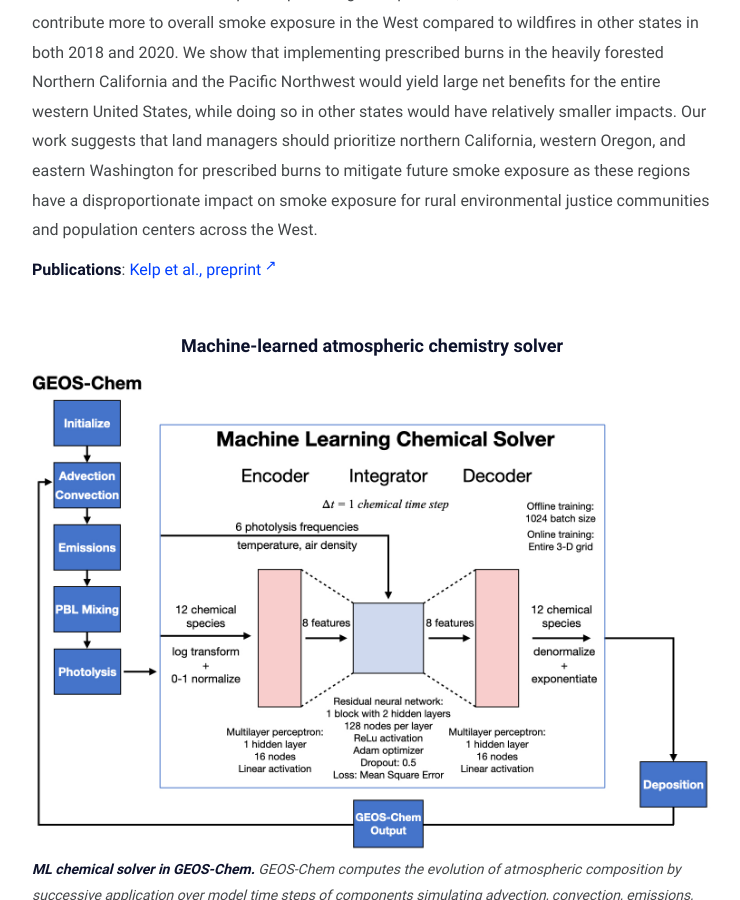
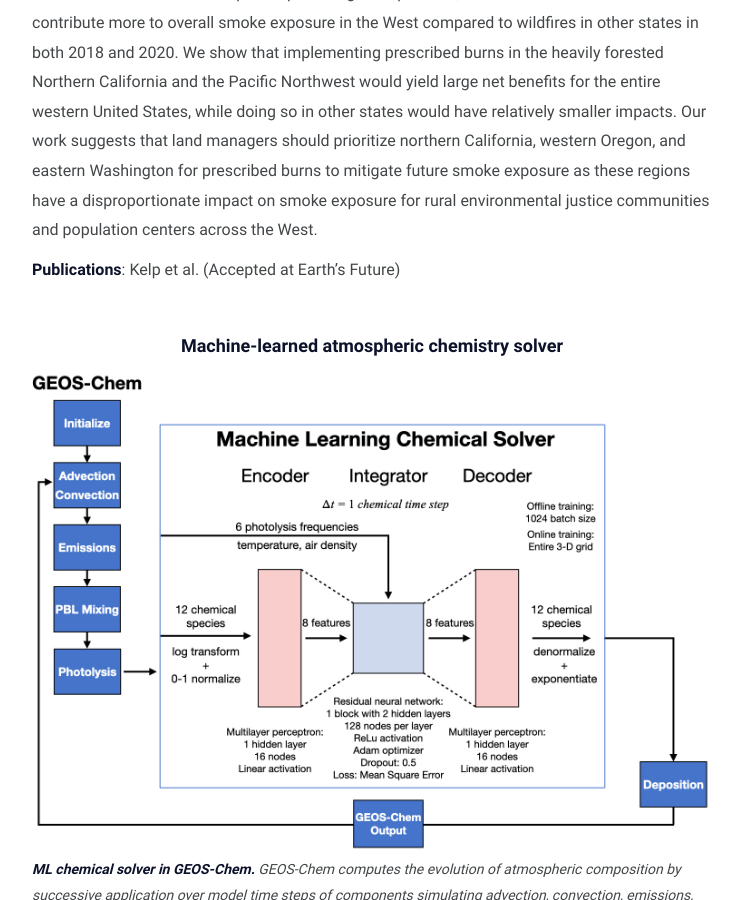
Before and after one commit to mkelp/mkelp.github.io, a Jekyll site: the page built from research.md, in a window 1280 px wide and 900 px high, scrolled down 1318 px. Shown: the whole window, without its empty margins (268-1008 px from the left). Built offline with Jekyll 4.4.1, drawn with Linux system fonts in a browser that asks for light colours.

Commit message:
apr18_cv2

```diff
--- a/research.md
+++ b/research.md
@@ -22,7 +22,7 @@ image: assets/img/badlands3.jpg
 
 Catastrophic wildfires pose substantial risk to public health, infrastructures, and ecosystems in the western United States. As these large and costly wildfires become more common, methods to identify locations for prescribed burning are needed to mitigate impacts on affected populations and ecosystems. Here we investigate the effectiveness of prescribed burning for abating potential wildfire smoke exposures in states and rural environmental justice communities across the western United States during the destructive 2018 and 2020 fire seasons. We find that due in part to prevailing wind patterns, wildfires in the coastal states contribute more to overall smoke exposure in the West compared to wildfires in other states in both 2018 and 2020. We show that implementing prescribed burns in the heavily forested Northern California and the Pacific Northwest would yield large net benefits for the entire western United States, while doing so in other states would have relatively smaller impacts. Our work suggests that land managers should prioritize northern California, western Oregon, and eastern Washington for prescribed burns to mitigate future smoke exposure as these regions have a disproportionate impact on smoke exposure for rural environmental justice communities and population centers across the West.
 
-**Publications**: [Kelp et al., preprint](https://eartharxiv.org/repository/view/4767/){:target="_blank"}
+**Publications**: Kelp et al. (Accepted at Earth's Future)
 
 <br />
 
```
